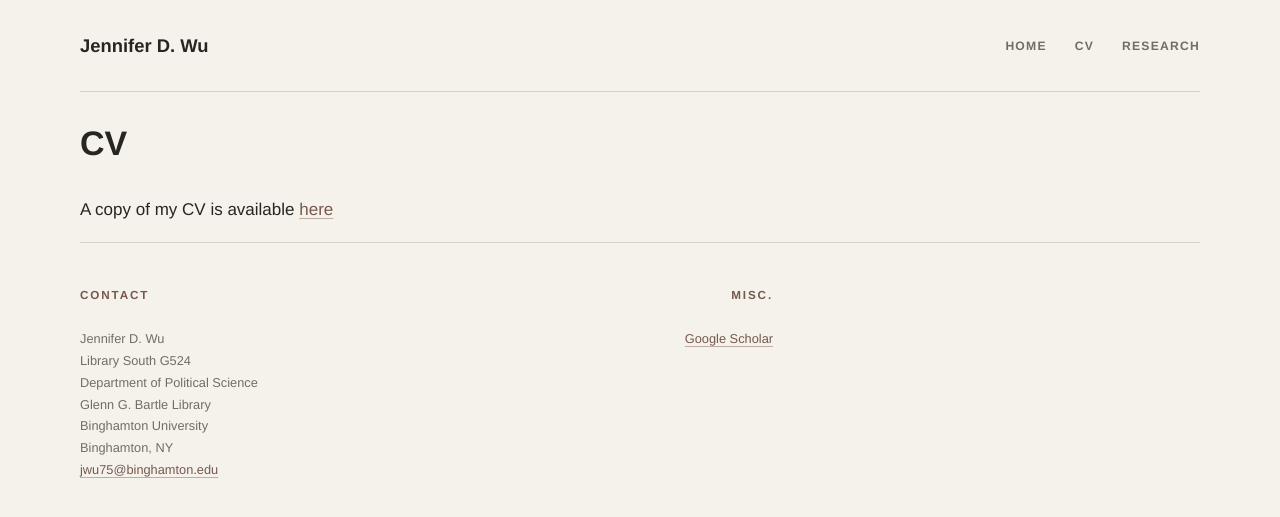
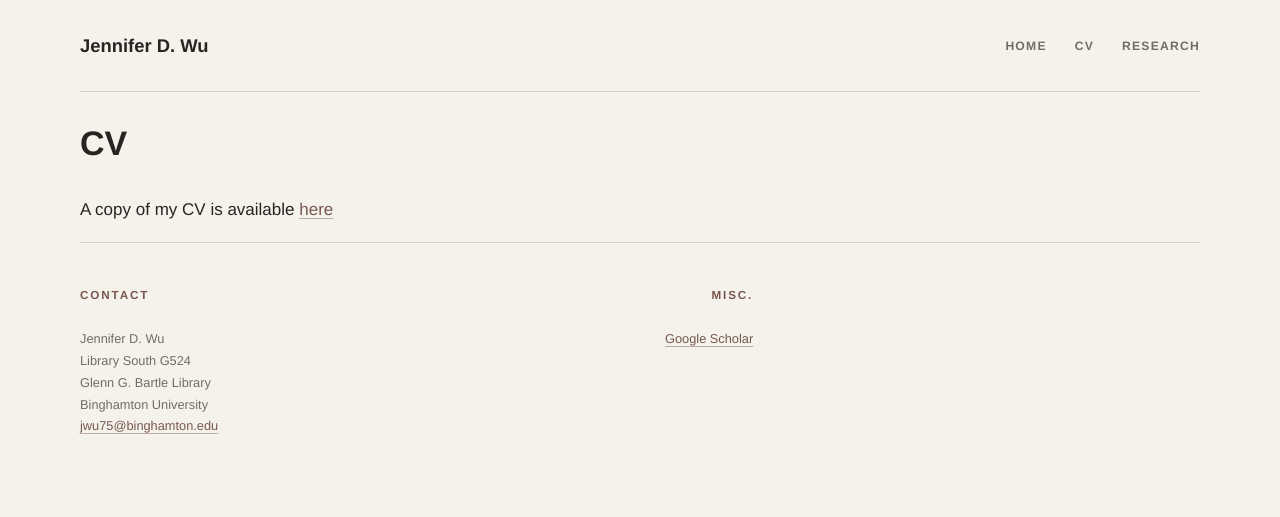
Before and after one commit to wujend/wujend.github.io, a Jekyll site: the page built from cv/index.html, in a window 1280 px wide. Shown: the top 517 px of the page. Built offline with Jekyll 4.4.1, drawn with Linux system fonts in a browser that asks for light colours.

Commit message:
Update default.html

```diff
--- a/_layouts/default.html
+++ b/_layouts/default.html
@@ -30,10 +30,8 @@
 			    <p>
 					Jennifer D. Wu<br>
 					Library South G524 <br>
-			        Department of Political Science<br>
 					Glenn G. Bartle Library<br>
 			        Binghamton University<br>
-			        Binghamton, NY <br>
 			        <a href="mailto:jwu75@binghamton.edu">
 			            jwu75@binghamton.edu
 			        </a>
```
